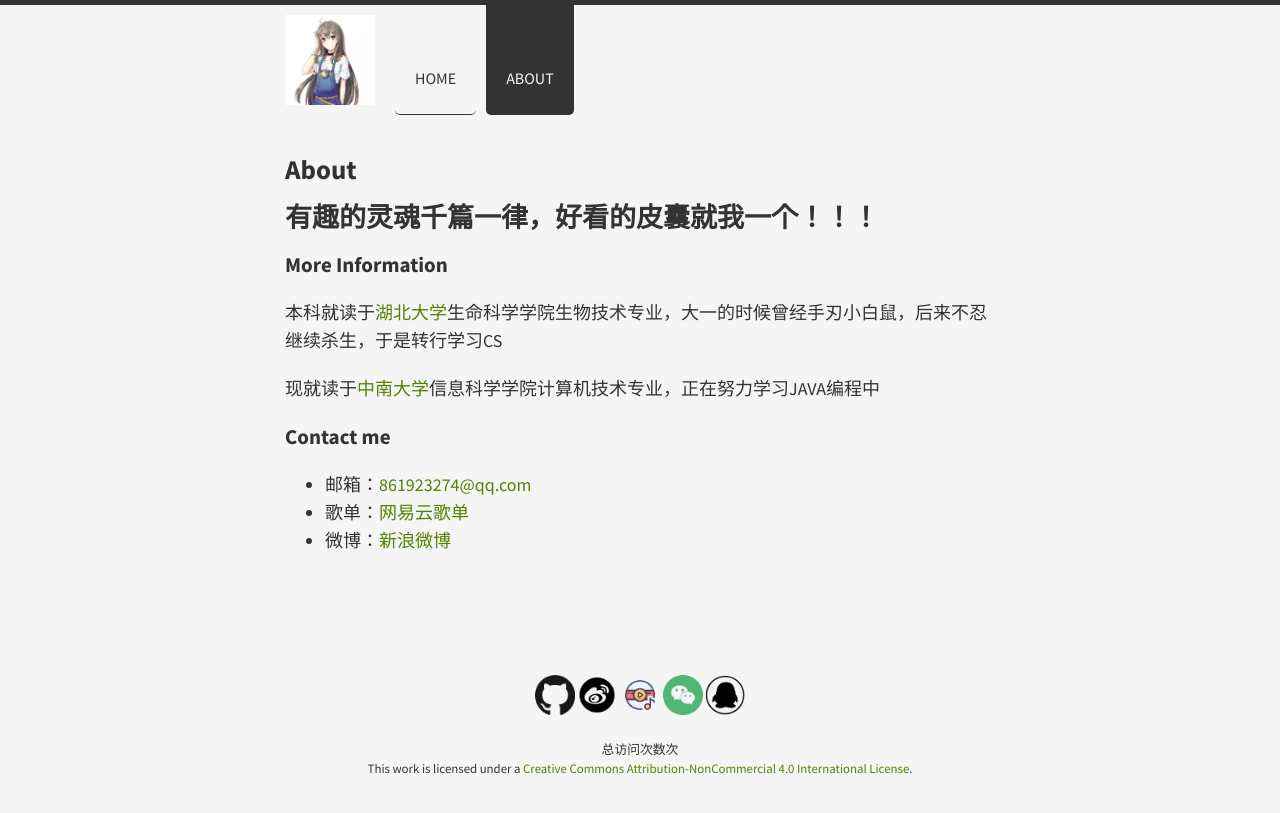
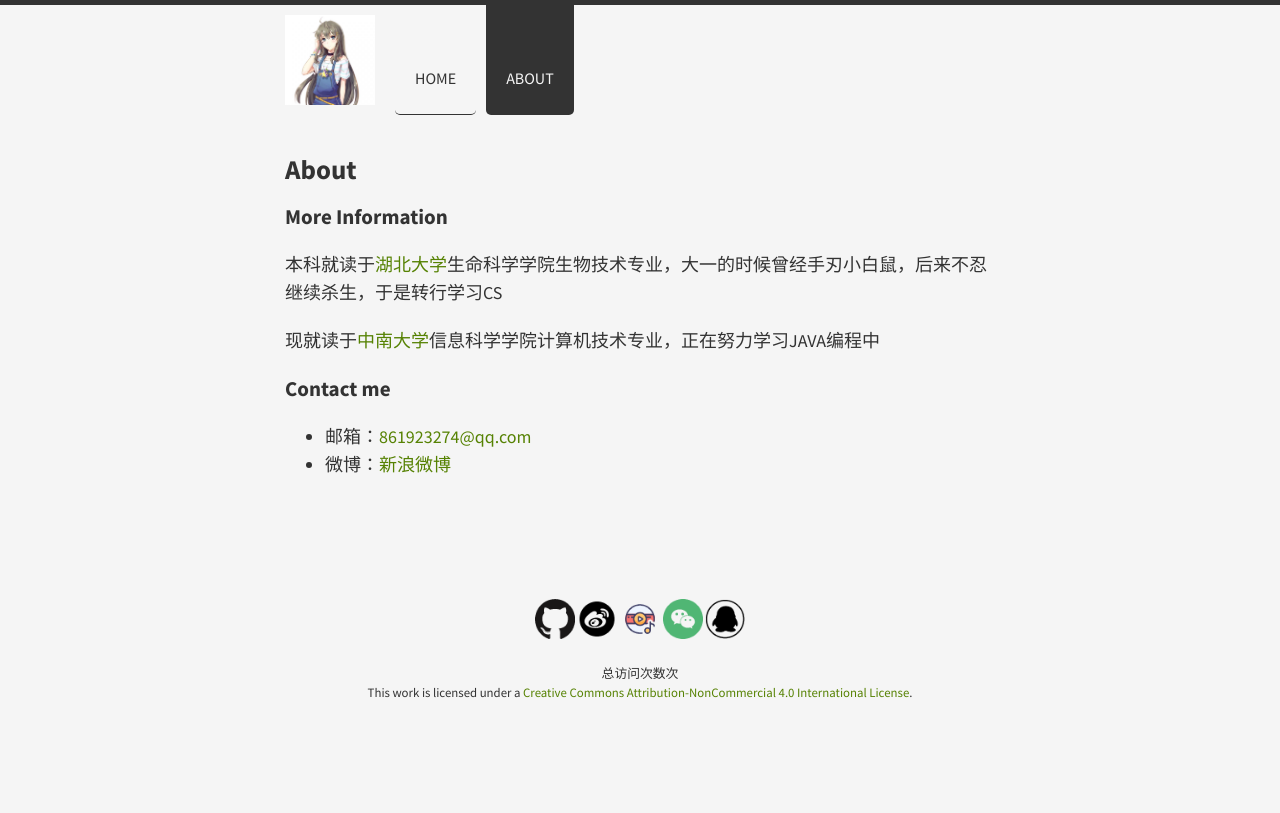
Before and after one commit to ruanwenjun/ruanwenjun.github.io, a Jekyll site: the page built from about/about.md, in a window 1280 px wide. Shown: the top 813 px of the page. Built offline with Jekyll 4.4.1, drawn with Linux system fonts in a browser that asks for light colours; nearby versions of some CDN libraries; comment, search, counter and statistics services are not loaded.

Commit message:
Update about.md

```diff
--- a/about/about.md
+++ b/about/about.md
@@ -4,7 +4,7 @@ title: About
 permalink: /about/
 ---
 
-# 有趣的灵魂千篇一律，好看的皮囊就我一个！！！
+
 
 ### More Information
 
@@ -17,5 +17,4 @@ permalink: /about/
 ### Contact me
 
 - 邮箱：[861923274@qq.com](mailto:861923274@qq.com)
-- 歌单：<a href="http://music.163.com/m/playlist?id=566105598&userid=398548615">网易云歌单</a>
 - 微博：<a href="https://weibo.com/2885734002/profile?rightmod=1&wvr=6&mod=personinfo&is_all=1">新浪微博</a>
```
